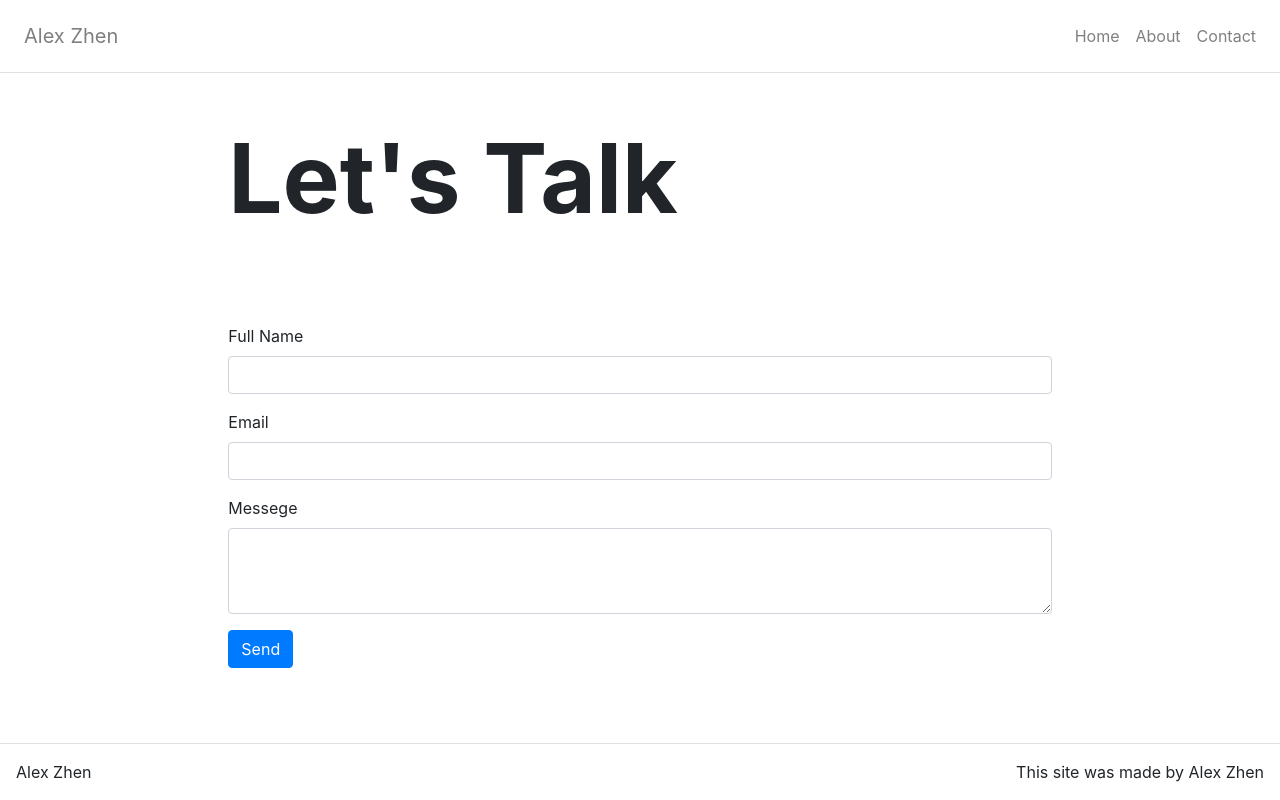
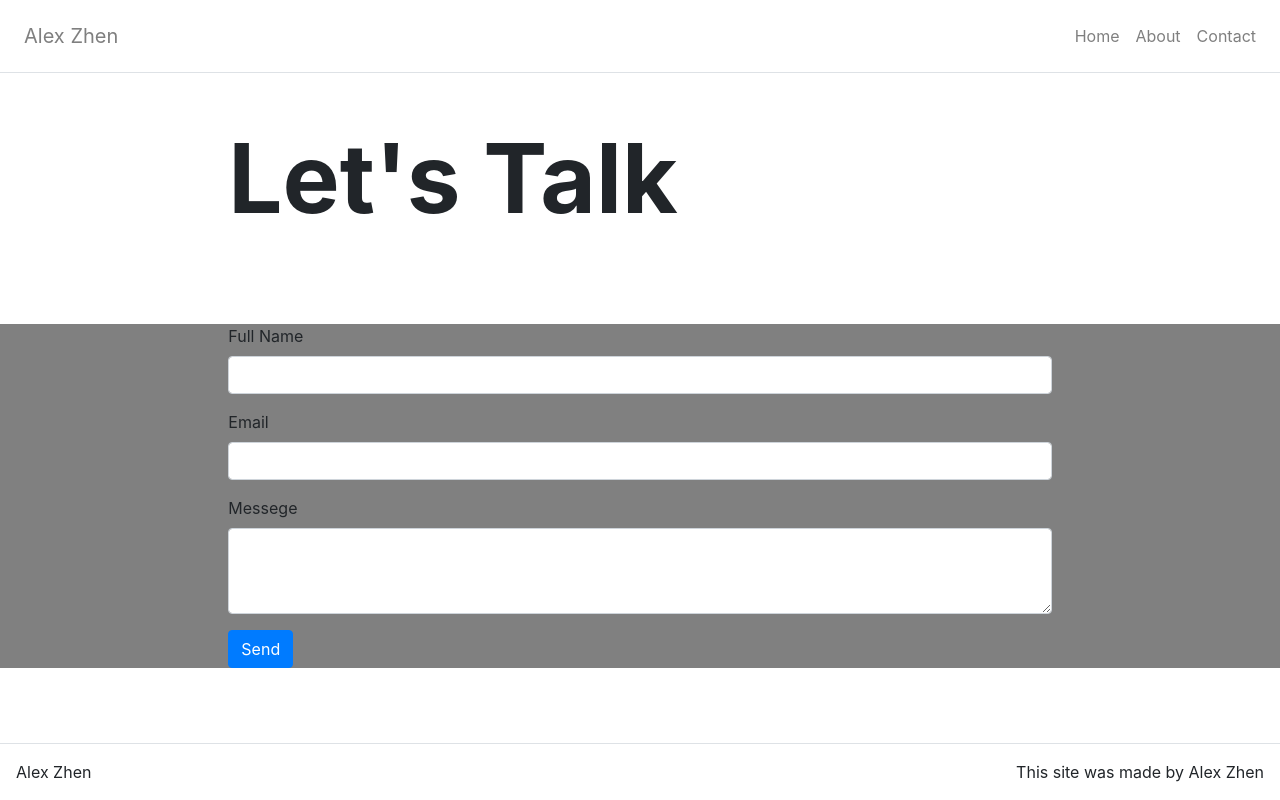
Before and after one commit to alexzhen93/Personal-Porfolio-, a React (Create React App) app: page /contact in a window 1280 px wide. Built offline with nearby package versions, Linux system fonts and the light colour scheme.

Commit message:
react stylesheet added

```diff
--- a/public/index.html
+++ b/public/index.html
@@ -15,6 +15,7 @@
       user's mobile device or desktop. See https://developers.google.com/web/fundamentals/web-app-manifest/
     -->
     <link rel="manifest" href="%PUBLIC_URL%/manifest.json" />
+    <link rel="stylesheet" href="https://maxcdn.bootstrapcdn.com/bootstrap/4.5.0/css/bootstrap.min.css" integrity="sha384-9aIt2nRpC12Uk9gS9baDl411NQApFmC26EwAOH8WgZl5MYYxFfc+NcPb1dKGj7Sk" crossorigin="anonymous"/>
     <!--
       Notice the use of %PUBLIC_URL% in the tags above.
       It will be replaced with the URL of the `public` folder during the build.
--- a/src/components/Carousel.js
+++ b/src/components/Carousel.js
@@ -36,7 +36,7 @@ class Carousel extends React.Component {
                 {
                     id: 2,
                     title: 'Personal Resume',
-                    subTitle: 'Resume of all my work and personal experiences',
+                    subTitle: 'Resume',
                     imgSrc: Alex,
                     link: Resume,
                     selected: false
--- a/src/components/Content.js
+++ b/src/components/Content.js
@@ -6,7 +6,7 @@ function Content(props) {
 
     return(
 
-        <Container fluid={true}>
+        <Container fluid={true} style={{backgroundColor: 'gray'}}>
             <Row className="justify-content-center">
                 <Col md={8}>
                     {props.children}
--- a/src/pages/AboutPage.js
+++ b/src/pages/AboutPage.js
@@ -1,4 +1,5 @@
 import React from 'react';
+import './Style.css';
 import Hero from '../components/Hero';
 import Content from '../components/Content';
 
--- a/src/pages/ContactPage.js
+++ b/src/pages/ContactPage.js
@@ -1,4 +1,5 @@
 import React from 'react';
+import './Style.css';
 import Form from 'react-bootstrap/Form';
 import Button from "react-bootstrap/Button";
 import { render } from '@testing-library/react';
--- a/src/pages/HomePage.js
+++ b/src/pages/HomePage.js
@@ -1,13 +1,14 @@
 import React from 'react';
+import './Style.css';
 
 import Hero from '../components/Hero';
 import Carousel from '../components/Carousel';
 
 function HomePage(props) {
 
-    return(
+    return (
         <div>
-            <Hero title={props.title} subTitle={props.subTitle} text={props.text}/>
+            <Hero title={props.title} subTitle={props.subTitle} text={props.text} />
             <Carousel />
         </div>
     );
--- /dev/null
+++ b/src/pages/Style.css
@@ -0,0 +1,4 @@
+body {
+    background-color: #1e88e5;
+    color: #000000;
+}
```
Also changed, not shown: src/App.css (line endings or trailing spaces).
